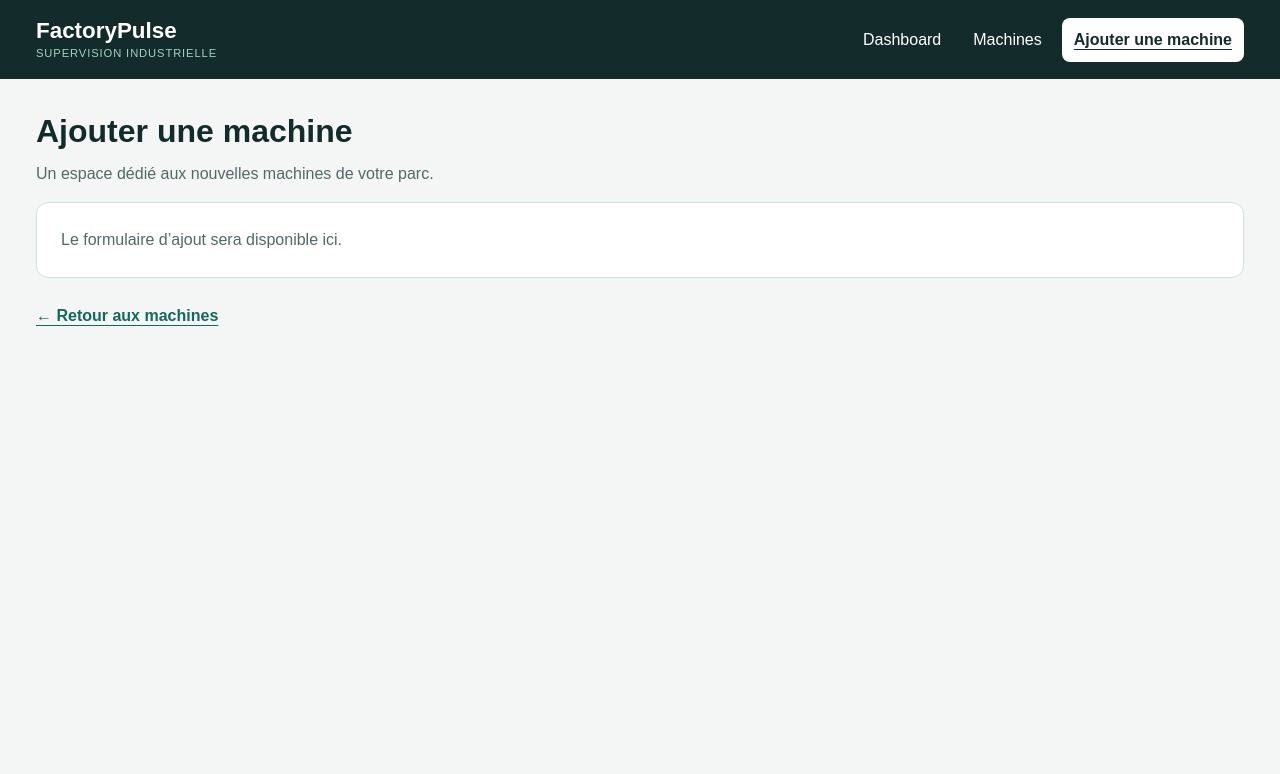
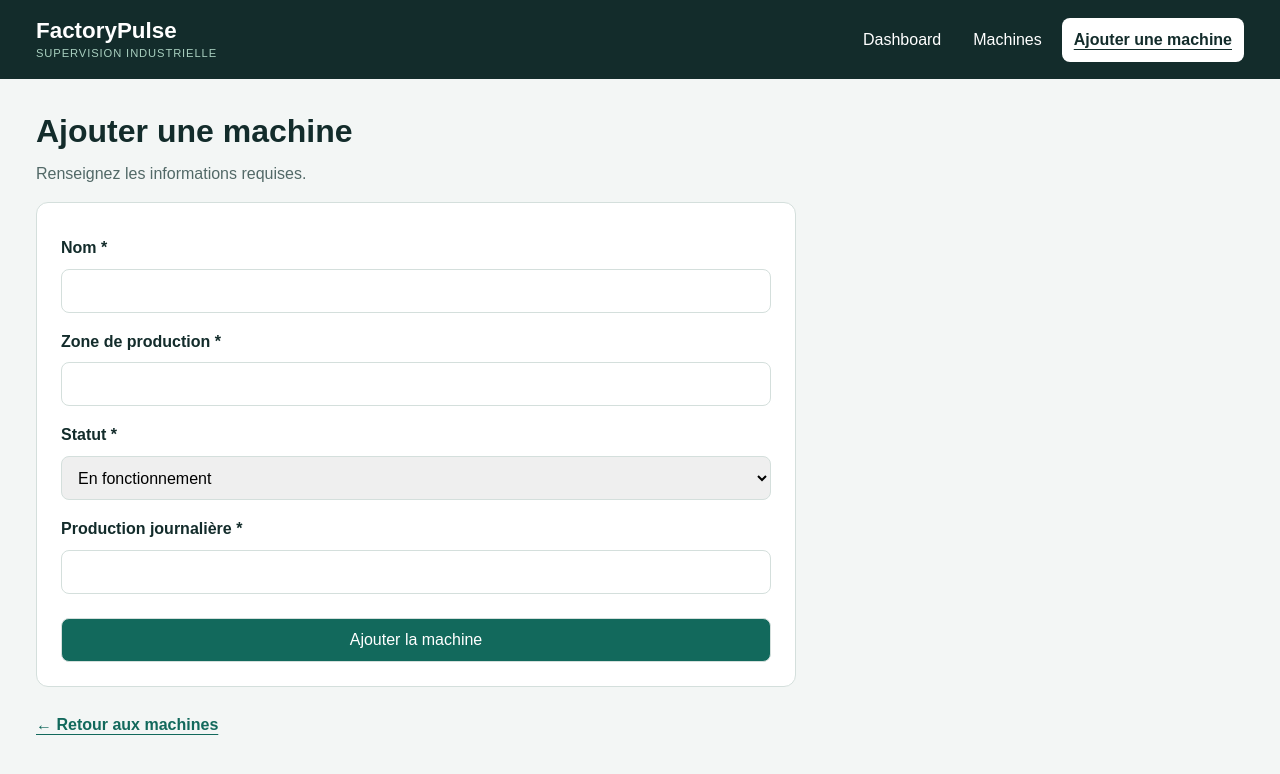
Before and after one commit to AymaneLoussal/FactoryPulse, a React (Vite) app: page /machines/new in a window 1280 px wide. Shown: the top 774 px of the page. Built offline with nearby package versions, Linux system fonts and the light colour scheme.

Commit message:
feat(FC-12): add validated machine form

```diff
--- a/src/pages/AddMachine.jsx
+++ b/src/pages/AddMachine.jsx
@@ -1,21 +1,59 @@
-import { Link } from 'react-router'
+import { useRef, useState } from 'react'
+import { Link, useNavigate } from 'react-router'
 import PageHeading from '../components/ui/PageHeading.jsx'
-import Panel from '../components/ui/Panel.jsx'
 import MachineDataState from '../components/ui/MachineDataState.jsx'
 
-export default function AddMachine({ machines, loading, error }) {
+const statuses = ['En fonctionnement', "À l'arrêt", 'En panne']
+
+export default function AddMachine({ machines, loading, error, onAddMachine }) {
+  const navigate = useNavigate()
+  const submitted = useRef(false)
+  const [form, setForm] = useState({ name: '', zone: '', status: statuses[0], dailyProduction: '' })
+  const [errors, setErrors] = useState({})
+  function change(event) {
+    const { name, value } = event.target
+    setForm(previous => ({ ...previous, [name]: value }))
+    const valid = name === 'name' || name === 'zone' ? !!value.trim()
+      : name === 'status' ? statuses.includes(value)
+        : /^\d+$/.test(value) && Number.isSafeInteger(Number(value))
+    if (valid) setErrors(previous => ({ ...previous, [name]: '' }))
+  }
+  function submit(event) {
+    event.preventDefault()
+    if (submitted.current || loading || error) return
+    const next = {}
+    if (!form.name.trim()) next.name = 'Le nom est obligatoire.'
+    if (!form.zone.trim()) next.zone = 'La zone est obligatoire.'
+    if (!statuses.includes(form.status)) next.status = 'Choisissez un statut valide.'
+    if (!/^\d+$/.test(form.dailyProduction) || !Number.isSafeInteger(Number(form.dailyProduction))) next.dailyProduction = 'Saisissez un entier supérieur ou égal à zéro.'
+    setErrors(next)
+    if (Object.keys(next).length) return
+    let id
+    do { id = `M-${crypto.randomUUID()}` } while (machines.some(machine => machine.id === id))
+    submitted.current = true
+    onAddMachine({ id, name: form.name.trim(), zone: form.zone.trim(), status: form.status, dailyProduction: Number(form.dailyProduction) })
+    navigate('/machines', { state: { message: 'Machine ajoutée.' } })
+  }
   return (
     <section aria-labelledby="add-machine-title">
-      <PageHeading
-        id="add-machine-title"
-        title="Ajouter une machine"
-        description="Un espace dédié aux nouvelles machines de votre parc."
-      />
-      <MachineDataState machines={machines} loading={loading} error={error}>
-        <Panel>
-          <p>Le formulaire d’ajout sera disponible ici.</p>
-        </Panel>
-      </MachineDataState>
+      <PageHeading id="add-machine-title" title="Ajouter une machine" description="Renseignez les informations requises." />
+      {loading || error ? <MachineDataState machines={machines} loading={loading} error={error} /> : (
+        <form className="machine-form panel" onSubmit={submit} noValidate>
+          <label htmlFor="machine-name">Nom *</label>
+          <input id="machine-name" name="name" value={form.name} onChange={change} aria-invalid={!!errors.name} aria-describedby={errors.name ? 'error-name' : undefined} />
+          {errors.name && <p id="error-name" className="data-error">{errors.name}</p>}
+          <label htmlFor="machine-zone">Zone de production *</label>
+          <input id="machine-zone" name="zone" value={form.zone} onChange={change} aria-invalid={!!errors.zone} aria-describedby={errors.zone ? 'error-zone' : undefined} />
+          {errors.zone && <p id="error-zone" className="data-error">{errors.zone}</p>}
+          <label htmlFor="machine-status">Statut *</label>
+          <select id="machine-status" name="status" value={form.status} onChange={change} aria-invalid={!!errors.status} aria-describedby={errors.status ? 'error-status' : undefined}>{statuses.map(status => <option key={status}>{status}</option>)}</select>
+          {errors.status && <p id="error-status" className="data-error">{errors.status}</p>}
+          <label htmlFor="machine-production">Production journalière *</label>
+          <input id="machine-production" name="dailyProduction" type="number" min="0" step="1" value={form.dailyProduction} onChange={change} aria-invalid={!!errors.dailyProduction} aria-describedby={errors.dailyProduction ? 'error-production' : undefined} />
+          {errors.dailyProduction && <p id="error-production" className="data-error">{errors.dailyProduction}</p>}
+          <button type="submit">Ajouter la machine</button>
+        </form>
+      )}
       <Link className="text-link" to="/machines">← Retour aux machines</Link>
     </section>
   )
--- a/src/pages/Machines.jsx
+++ b/src/pages/Machines.jsx
@@ -1,10 +1,11 @@
-import { Link } from 'react-router'
+import { Link, useLocation } from 'react-router'
 import { useState } from 'react'
 import PageHeading from '../components/ui/PageHeading.jsx'
 import Panel from '../components/ui/Panel.jsx'
 import MachineDataState from '../components/ui/MachineDataState.jsx'
 
 export default function Machines({ machines, loading, error, onUpdateMachineStatus }) {
+  const location = useLocation()
   const [search, setSearch] = useState('')
   const [status, setStatus] = useState('Tous')
   const reset = () => { setSearch(''); setStatus('Tous') }
@@ -16,6 +17,7 @@ export default function Machines({ machines, loading, error, onUpdateMachineStat
         title="Parc de machines"
         description="Retrouvez les informations de vos machines."
       />
+      {location.state?.message && <p role="status">{location.state.message}</p>}
       <Link className="text-link" to="/machines/new">+ Ajouter une machine</Link>
       <MachineDataState machines={machines} loading={loading} error={error}>
         <div className="filters">
--- a/src/styles/global.css
+++ b/src/styles/global.css
@@ -39,6 +39,9 @@ input, select, button { font: inherit; min-height: 44px; max-width: 100%; border
 button { cursor: pointer; background: white; color: var(--color-text); }
 .machine-grid { display: grid; grid-template-columns: repeat(auto-fit, minmax(min(100%, 280px), 1fr)); gap: 1rem; }
 .machine-grid h3 { margin: 0 0 .5rem; overflow-wrap: anywhere; }
+.machine-form { display: grid; gap: .5rem; max-width: 760px; }
+.machine-form label { margin-top: .5rem; font-weight: 600; }
+.machine-form button { margin-top: 1rem; background: var(--color-action); color: white; }
 .data-error { color: #a52d26; }
 :focus-visible { outline: 2px solid var(--color-action); outline-offset: 3px; }
 .skip-link { position: absolute; top: 0.5rem; left: 1rem; transform: translateY(-200%); background: #fff; color: var(--color-text); padding: 0.5rem 1rem; border-radius: 8px; }
```
